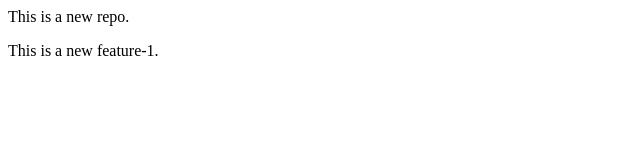
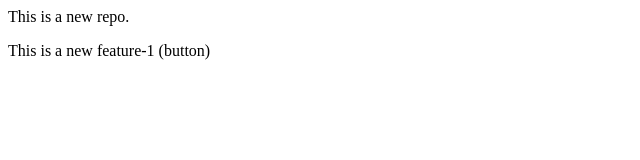
Before and after one commit to FazluKhan01/My-Second-Repo, a plain HTML site: page index.html in a window 1280 px wide. Shown: the full height of the page, 0-640 px from the left. Drawn offline with Linux system fonts and the light colour scheme.

Commit message:
Add button

```diff
--- a/index.html
+++ b/index.html
@@ -1,2 +1,2 @@
 <p>This is a new repo.</p>
-<p>This is a new feature-1.</p>
+<p>This is a new feature-1 (button)</p>
```
